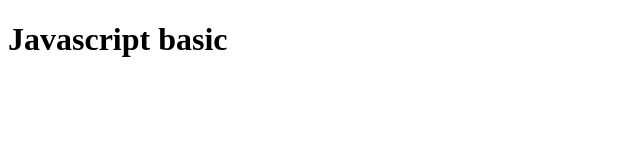
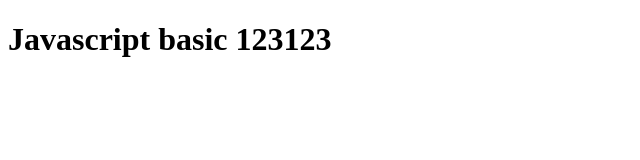
Before and after one commit to Nguyentruongphivolder9/Javascript_code_coban, a plain HTML site: page index.html in a window 1280 px wide. Shown: the whole page, without its empty margins (0-640 px from the left). Drawn offline with Linux system fonts and the light colour scheme.

Commit message:
Update index.html

```diff
--- a/index.html
+++ b/index.html
@@ -7,7 +7,7 @@
     <title>Document</title>
 </head>
 <body>
-    <h1>Javascript basic</h1>
+    <h1>Javascript basic 123123</h1>
     <script src="./main.js"></script>
 </body>
 </html>
```
